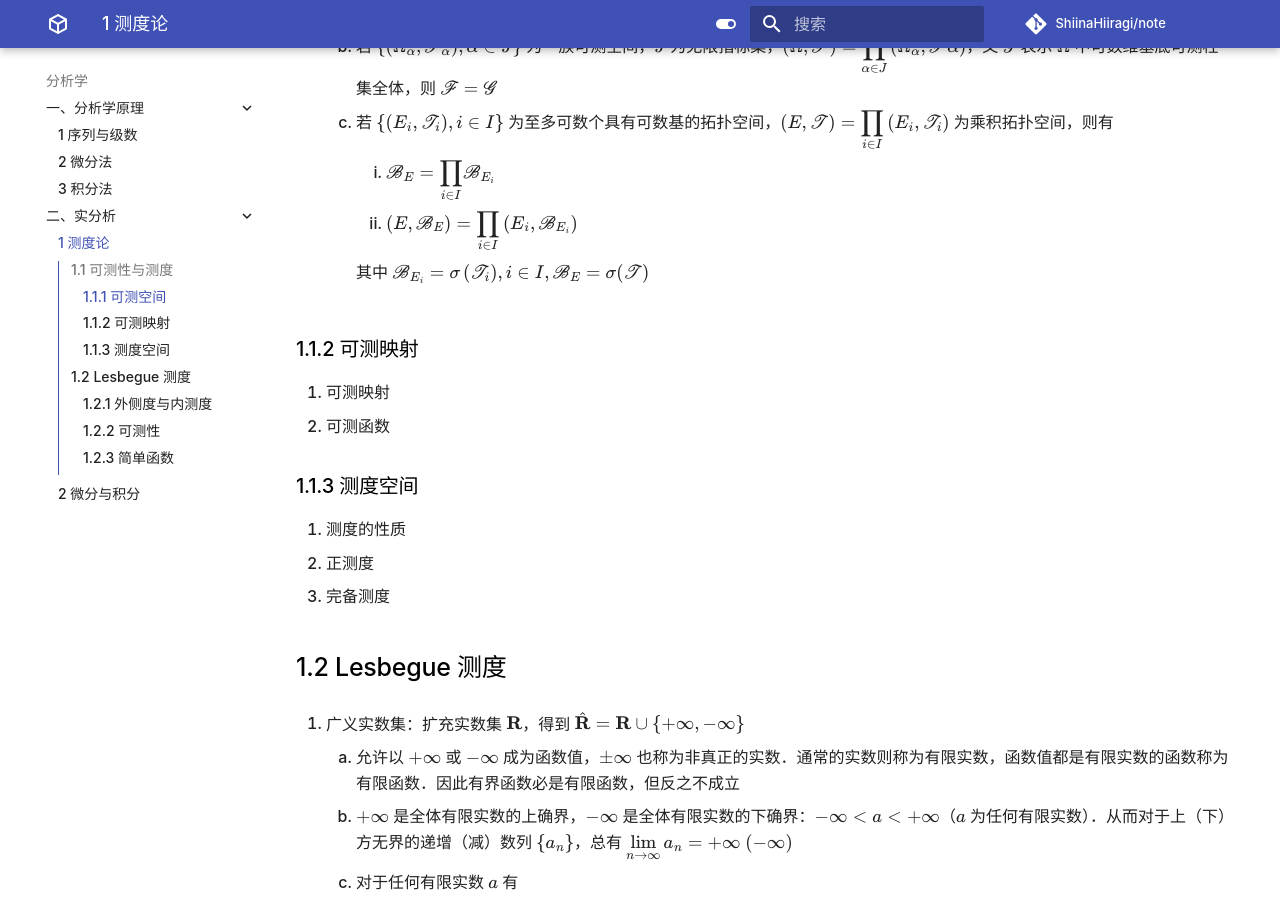
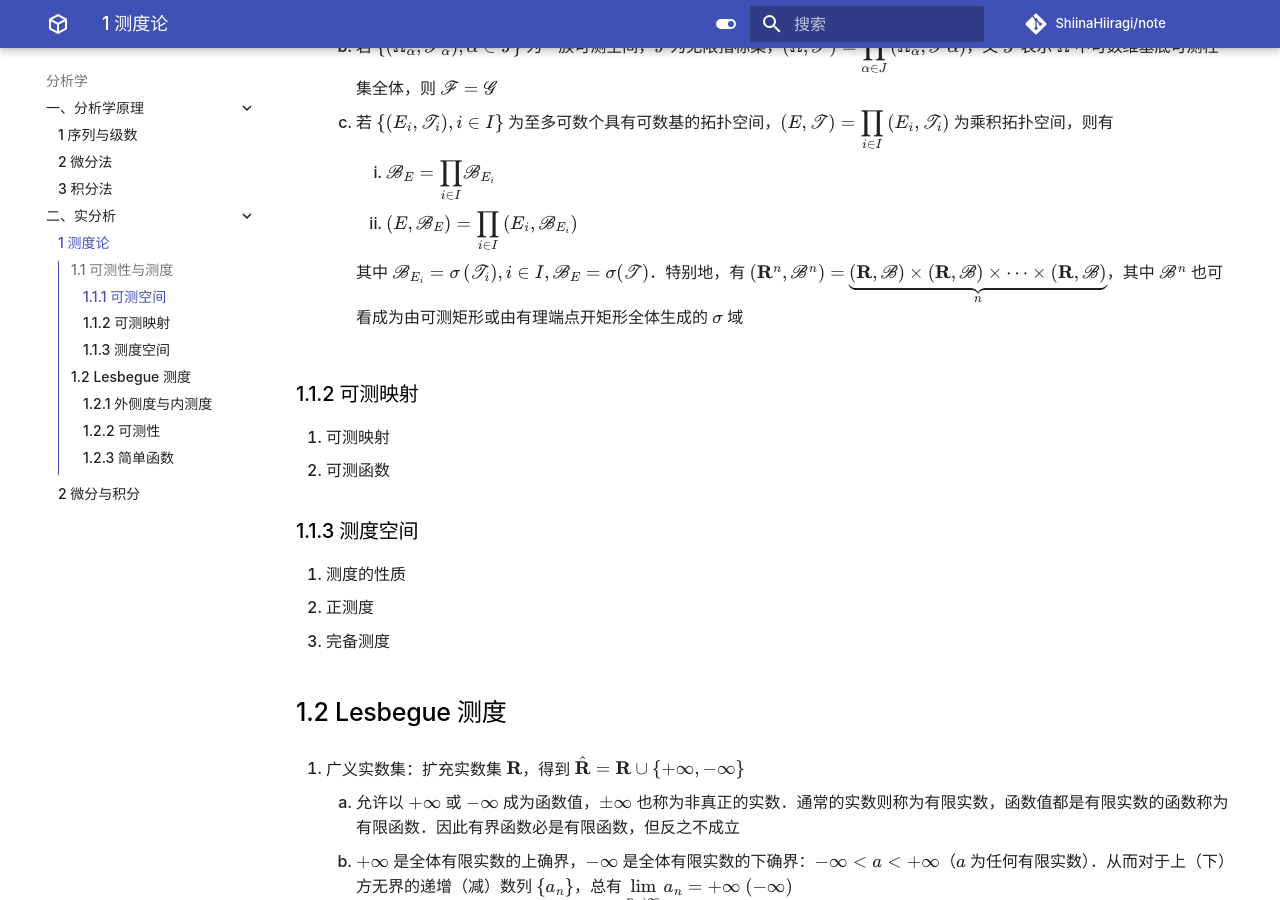
Before and after one commit to ShiinaHiiragi/note, an MkDocs documentation site: the page built from docs/anly/real/ms.md, in a window 1280 px wide and 900 px high, scrolled down 1563 px. Built offline with MkDocs 1.6.1 and Material for MkDocs 9.7.7, drawn with Linux system fonts in a browser that asks for light colours; comment, search, counter and statistics services are not loaded.

Commit message:
add borel

```diff
--- a/docs/anly/real/ms.md
+++ b/docs/anly/real/ms.md
@@ -27,7 +27,7 @@
         1. $\mathscr{B}_{E} ={\displaystyle \prod_{i \in I}} \mathscr{B}_{E_{i}}$
         2. $\left(E, \mathscr{B}_{E}\right) ={\displaystyle \prod_{i \in I}}\left(E_{i}, \mathscr{B}_{E_{i}}\right)$
 
-        其中 $\mathscr{B}_{E_{i}}=\sigma\left(\mathscr{T}_{i}\right), i \in I, \mathscr{B}_{E}=\sigma(\mathscr{T})$
+        其中 $\mathscr{B}_{E_{i}}=\sigma\left(\mathscr{T}_{i}\right), i \in I, \mathscr{B}_{E}=\sigma(\mathscr{T})$．特别地，有 $\left(\mathbf{R}^{n}, \mathscr{B}^{n}\right)=\small \underbrace{\normalsize (\mathbf{R}, \mathscr{B}) \times (\mathbf{R}, \mathscr{B}) \times \cdots \times(\mathbf{R}, \mathscr{B})}_{\normalsize n} \normalsize$，其中 $\mathscr{B}^{n}$ 也可看成为由可测矩形或由有理端点开矩形全体生成的 $\sigma$ 域
 
 ### 1.1.2 可测映射
 1. 可测映射
```
